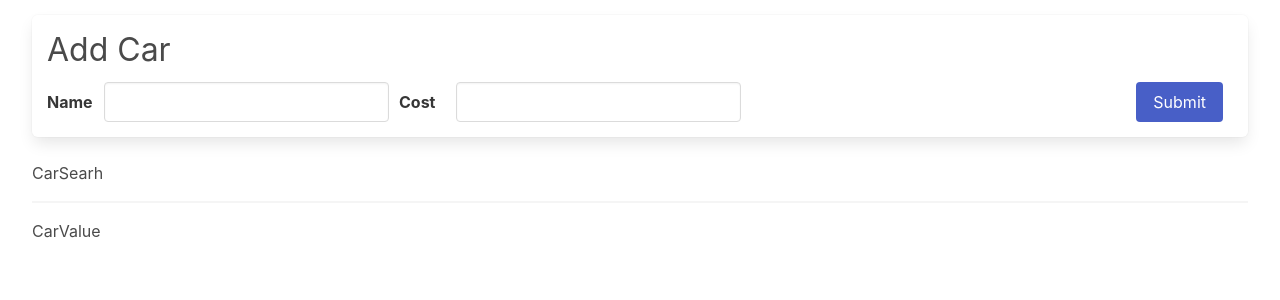
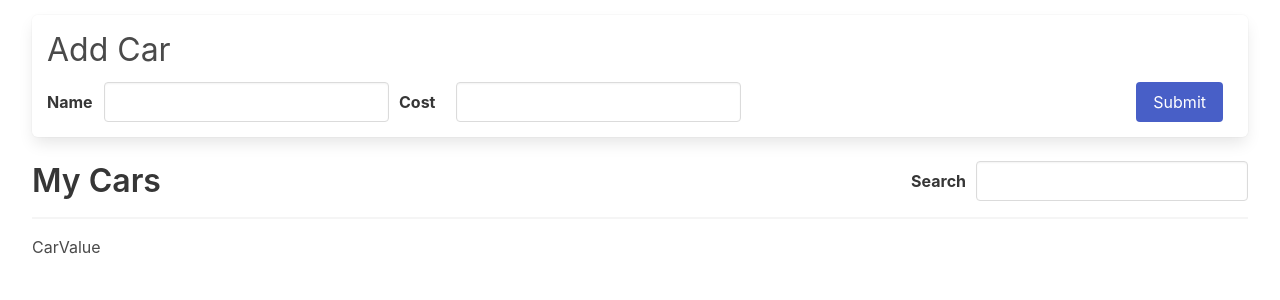
Before and after one commit to verina-dinata/cars, a React (Create React App) app: page / in a window 1280 px wide. Shown: the top 300 px of the page. Built offline with nearby package versions, Linux system fonts and the light colour scheme.

Commit message:
add input text for search

```diff
--- a/src/components/CarSearch.js
+++ b/src/components/CarSearch.js
@@ -1,6 +1,28 @@
+import { useDispatch, useSelector } from 'react-redux';
+import { changeSearchTerm } from '../store';
+
 function CarSearh() {
+  const dispatch = useDispatch();
+
+  const searchTerm = useSelector((state) => {
+    return state.cars.searchTerm;
+  })
+
+  const handleSearchTermChange = (event) => {
+    dispatch(changeSearchTerm(event.target.value));
+  }
   return(
-    <div>CarSearh</div>
+    <div className="list-header">
+      <h3 className="title is-3">My Cars</h3>
+      <div className="search field is-horizontal">
+        <label className="label">Search</label>
+        <input
+          className="input"
+          value={searchTerm}
+          onChange={handleSearchTermChange}
+        />
+      </div>
+    </div>
   );
 }
 
```
